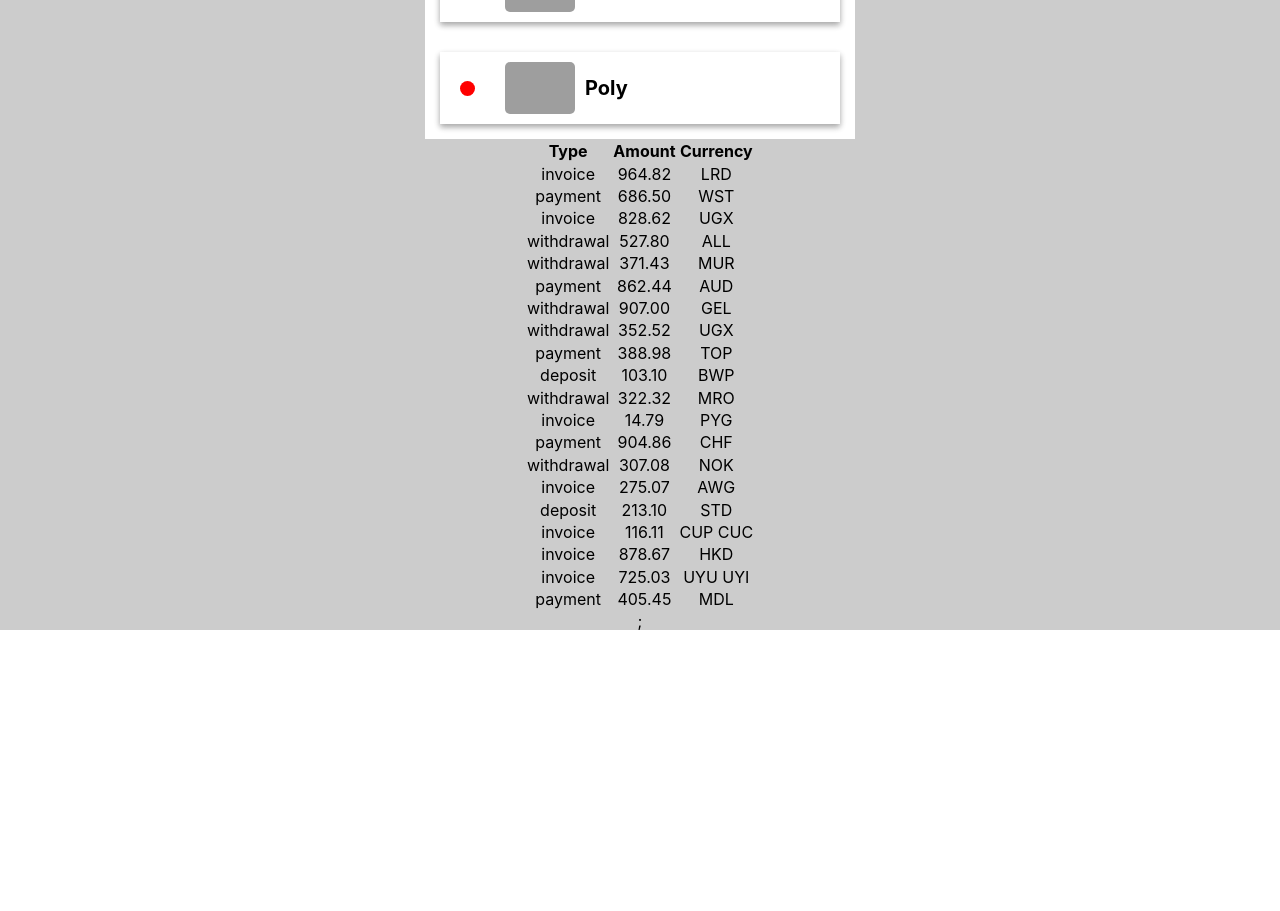
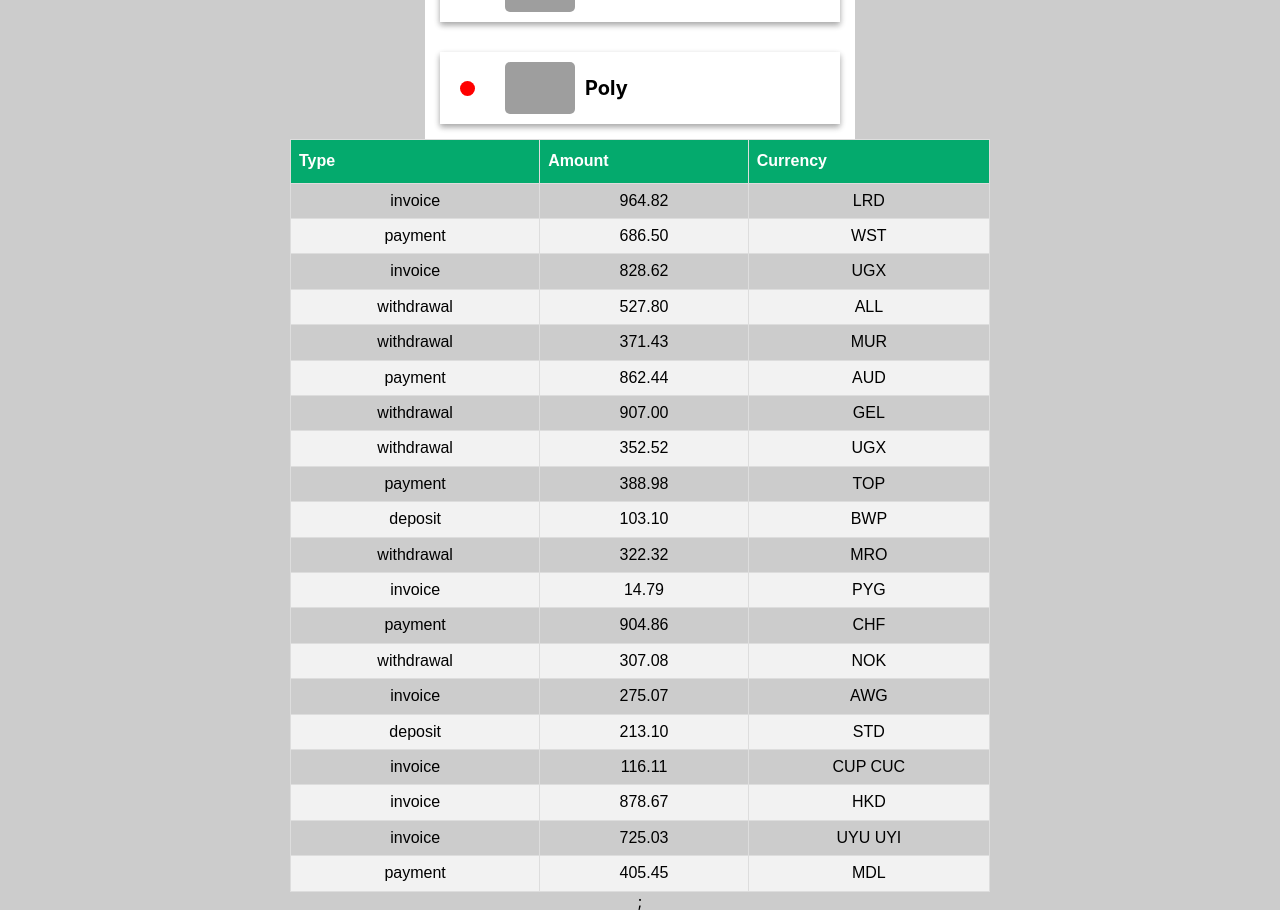
Before and after one commit to Koliadjun/goit-react-hw-01-components, a React (Create React App) app: page / in a window 1280 px wide. Shown: the part 1200-2111 px from the top of the page. Before the commit the page ends 1831 px from the top, so only its background shows below. Built offline with nearby package versions, Linux system fonts and the light colour scheme; grey boxes are pictures that could not be loaded.

Commit message:
added style to table

```diff
--- a/src/components/transactionHistory/TransactionHistory.module.css
+++ b/src/components/transactionHistory/TransactionHistory.module.css
@@ -1,2 +1,29 @@
 .transactionHistory {
+  font-family: Arial, Helvetica, sans-serif;
+  border-collapse: collapse;
+  width: 100%;
+
+  max-width: 700px;
 }
+
+td,
+th {
+  border: 1px solid #ddd;
+  padding: 8px;
+}
+
+tr:nth-child(even) {
+  background-color: #f2f2f2;
+}
+
+tr:hover {
+  background-color: #ddd;
+}
+
+th {
+  padding-top: 12px;
+  padding-bottom: 12px;
+  text-align: left;
+  background-color: #04aa6d;
+  color: white;
+}
```
